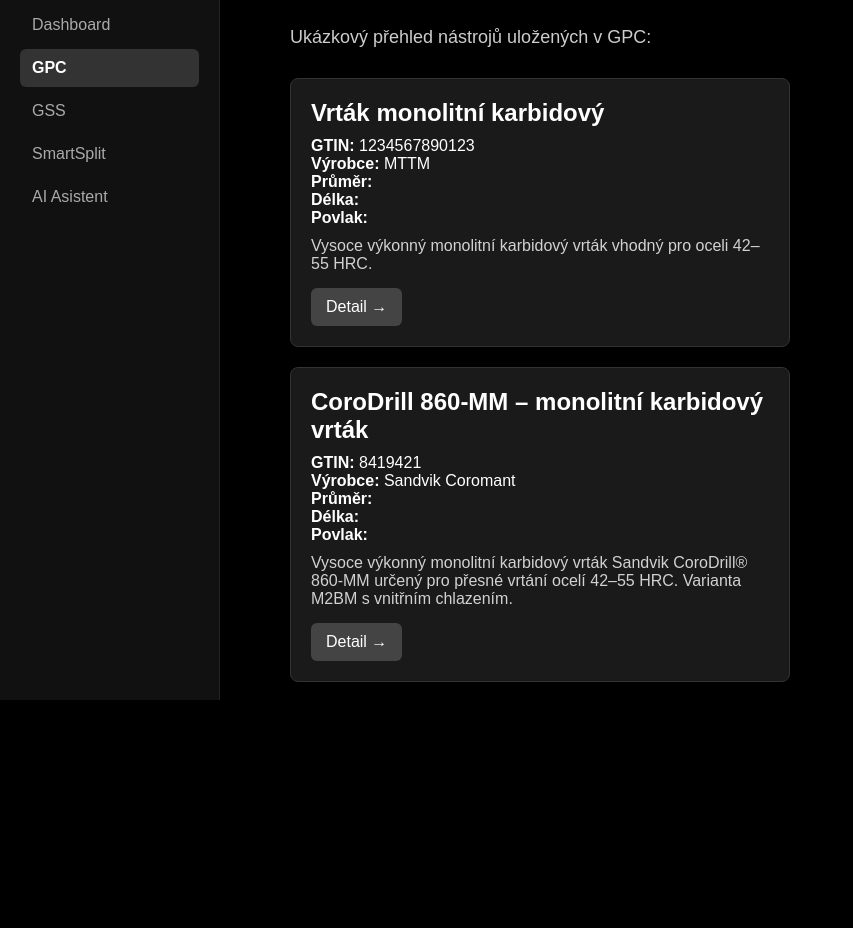
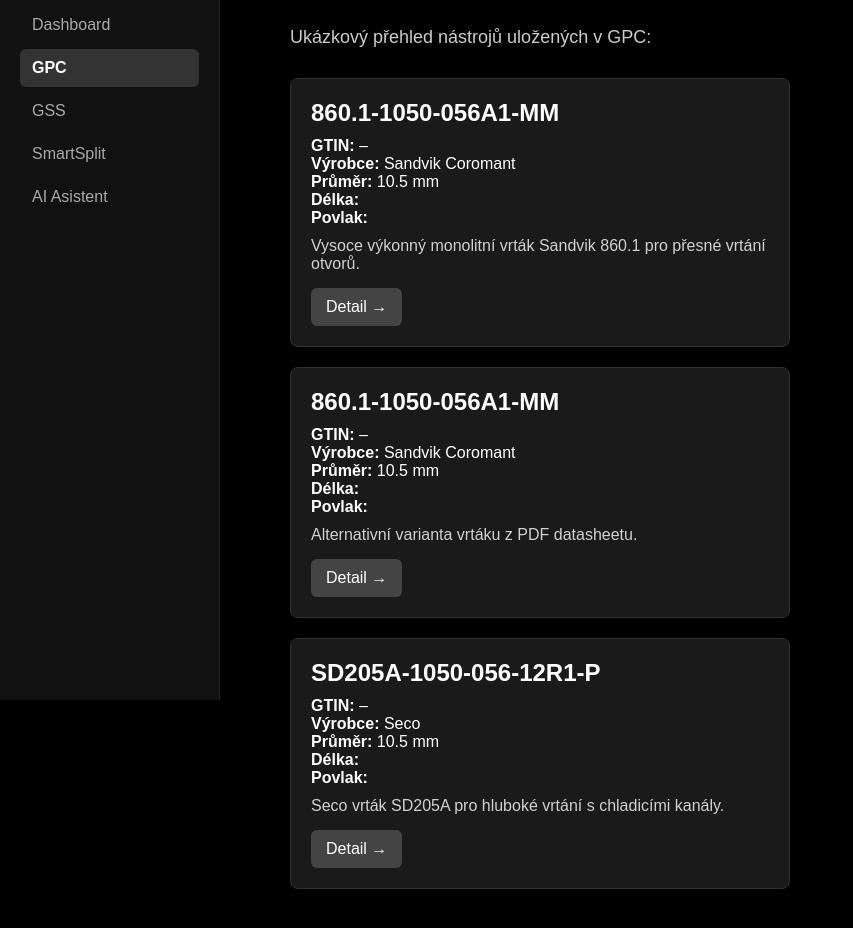
Before and after one commit to gogrou-app/gogrou-demo, a Next.js app: page /gpc in a window 1280 px wide. Shown: the part 100-1028 px from the top of the page, without its empty margins (0-853 px from the left). Before the commit the page ends 872 px from the top, so only its background shows below. Built offline with nearby package versions, Linux system fonts and the light colour scheme.

Commit message:
Update data.js

```diff
--- a/app/gpc/data.js
+++ b/app/gpc/data.js
@@ -1,53 +1,35 @@
 export const tools = [
   {
-    id: "mttm-drill-6mm",
-    name: "Vrták monolitní karbidový",
-    manufacturer: "MTTM",
-    gtin: "1234567890123",
-    image: "/placeholder.png",
-    description:
-      "Vysoce výkonný monolitní karbidový vrták vhodný pro oceli 42–55 HRC.",
-    parameters: {
-      diameter: "6.0 mm",
-      length: "57 mm",
-      coating: "TiAIN",
-      shank: "6 mm",
-    },
+    id: 1,
+    name: "860.1-1050-056A1-MM",
+    name_display: "Sandvik Coromant 860.1-1050-056A1-MM",
+    type: "Vrták",
+    manufacturer: "Sandvik Coromant",
+    gtin: "–",
+    diameter: "10.5 mm",
+    image: "https://productinformation.sandvik.coromant.com/s3/documents/pictures/pict-3d-view/ext-preview/44372813__400X40072Dpi.png",
+    description: "Vysoce výkonný monolitní vrták Sandvik 860.1 pro přesné vrtání otvorů.",
   },
-
-  // -------------------------------------------------------------------
-  // SANDVIK – CoroDrill 860-MM (DODANÁ DATA)
-  // -------------------------------------------------------------------
   {
-    id: "sandvik-860-1050-056A1",
-    name: "CoroDrill 860-MM – monolitní karbidový vrták",
+    id: 2,
+    name: "860.1-1050-056A1-MM",
+    name_display: "Sandvik Coromant 860.1-1050-056A1-MM – varianta B",
+    type: "Vrták",
     manufacturer: "Sandvik Coromant",
-    gtin: "8419421",
-    image:
-      "https://productinformation.sandvik.coromant.com/s3/documents/pictures/pict-3d-view/ext-preview/44372813__400X40072Dpi.png",
-    description:
-      "Vysoce výkonný monolitní karbidový vrták Sandvik CoroDrill® 860-MM určený pro přesné vrtání ocelí 42–55 HRC. Varianta M2BM s vnitřním chlazením.",
-    parameters: {
-      cuttingDiameter: "10.5 mm",
-      protrudingLength: "73 mm",
-      usableLength: "56 mm",
-      overallLength: "118 mm",
-      chipFluteLength: "71 mm",
-      pointLength: "1.911 mm",
-      pointAngle: "140°",
-      fluteCount: 2,
-      helixAngle: "30°",
-      shankDiameter: "12 mm h6",
-      shankLength: "45 mm",
-      material: "HW – tvrdokov (karbid)",
-      grade: "M2BM",
-      coolant: "Vnitřní chlazení – axiální vstup / výstup",
-      maxRPM: "1971 ot/min",
-      weight: "0.119 kg",
-    },
+    gtin: "–",
+    diameter: "10.5 mm",
+    image: "https://common-secoresources.azureedge.net/pictures/core/Content/ProductImages/As_Delivered_Image/2017-04-10-140905_20175009.jpg?v=2017-04-10%2014:09:05Z",
+    description: "Alternativní varianta vrtáku z PDF datasheetu.",
   },
-
-  // -------------------------------------------------------------------
-  // DALŠÍ NÁSTROJE MŮŽEME PŘIDAT SEM
-  // -------------------------------------------------------------------
+  {
+    id: 3,
+    name: "SD205A-1050-056-12R1-P",
+    name_display: "SD205A-1050-056-12R1-P",
+    type: "Vrták",
+    manufacturer: "Seco",
+    gtin: "–",
+    diameter: "10.5 mm",
+    image: "https://common-secoresources.azureedge.net/pictures/core/Content/ProductImages/As_Delivered_Image/2017-04-10-140905_20175009.jpg?v=2017-04-10%2014:09:05Z",
+    description: "Seco vrták SD205A pro hluboké vrtání s chladicími kanály.",
+  }
 ];
```
